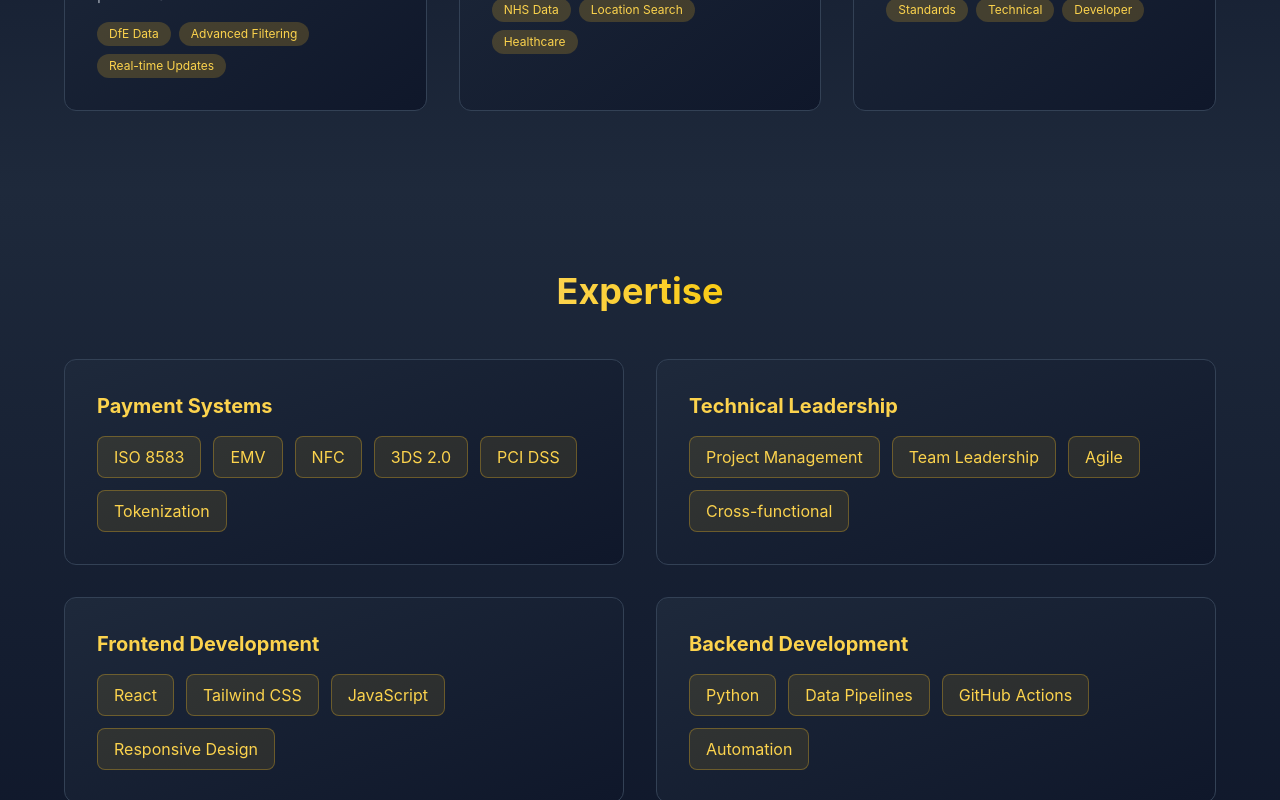
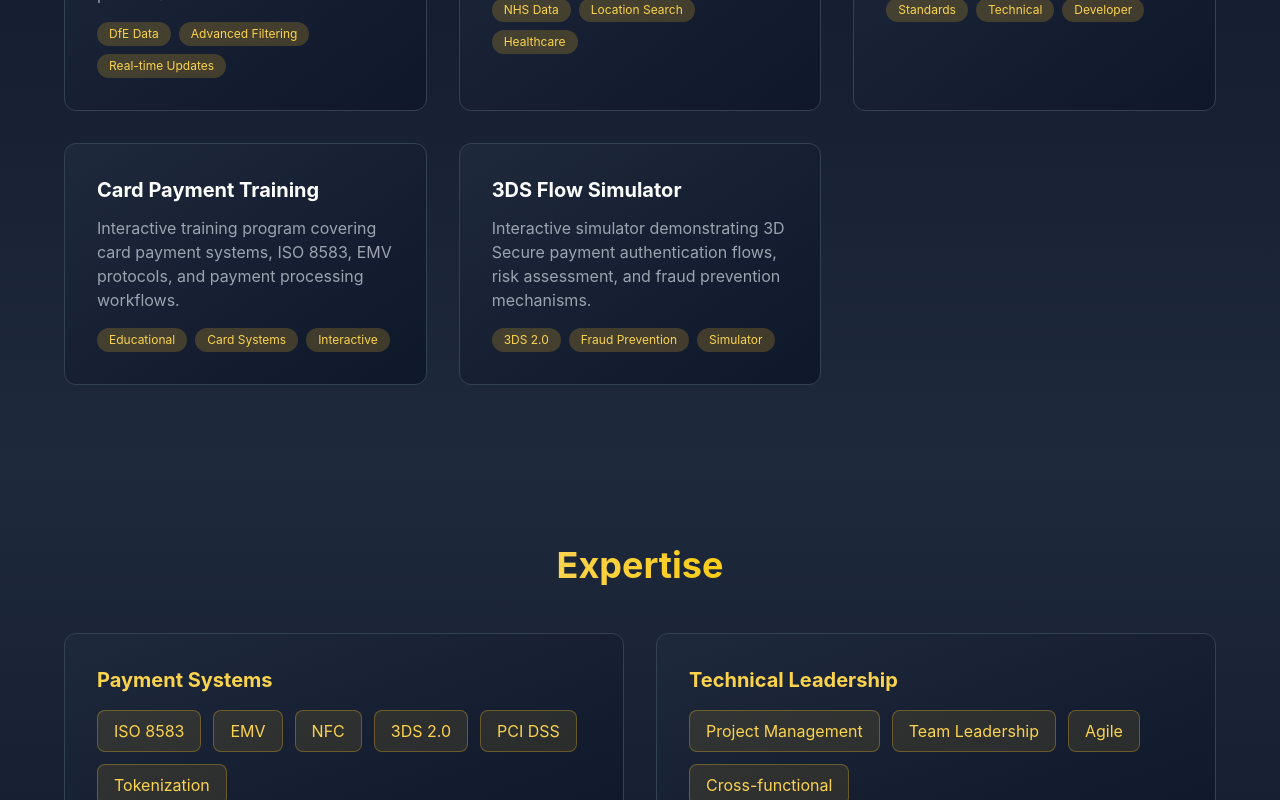
Before and after one commit to Thierry0303/thierry-portfolio, a React (Vite) app: page / in a window 1280 px wide. Shown: the part 1815-2615 px from the top of the page. Built offline with nearby package versions, Linux system fonts and the light colour scheme.

Commit message:
Update App.jsx

```diff
--- a/src/App.jsx
+++ b/src/App.jsx
@@ -447,6 +447,32 @@ export default function ThierryPortfolio() {
       link: 'https://thierry0303.github.io/paydev-docs/',
       highlights: ['Standards', 'Technical', 'Developer'],
       color: 'from-purple-600 to-purple-400'
+    },
+    {
+      titleEn: 'Card Payment Training',
+      titleFr: 'Formation aux Paiements par Carte',
+      titleEs: 'Capacitación en Pagos con Tarjeta',
+      titlePt: 'Formação em Pagamentos com Cartão',
+      descEn: 'Interactive training program covering card payment systems, ISO 8583, EMV protocols, and payment processing workflows.',
+      descFr: 'Programme de formation interactif couvrant les systèmes de paiement par carte, ISO 8583, protocoles EMV et flux de traitement des paiements.',
+      descEs: 'Programa de capacitación interactivo que cubre sistemas de pago con tarjeta, ISO 8583, protocolos EMV y flujos de procesamiento de pagos.',
+      descPt: 'Programa de formação interativa cobrindo sistemas de pagamento com cartão, ISO 8583, protocolos EMV e fluxos de processamento de pagamentos.',
+      link: 'https://thierry0303.github.io/training/',
+      highlights: ['Educational', 'Card Systems', 'Interactive'],
+      color: 'from-indigo-600 to-indigo-400'
+    },
+    {
+      titleEn: '3DS Flow Simulator',
+      titleFr: 'Simulateur de Flux 3DS',
+      titleEs: 'Simulador de Flujo 3DS',
+      titlePt: 'Simulador de Fluxo 3DS',
+      descEn: 'Interactive simulator demonstrating 3D Secure payment authentication flows, risk assessment, and fraud prevention mechanisms.',
+      descFr: 'Simulateur interactif démontrant les flux d\'authentification de paiement 3D Secure, l\'évaluation des risques et les mécanismes de prévention de la fraude.',
+      descEs: 'Simulador interactivo que demuestra flujos de autenticación de pago 3D Secure, evaluación de riesgos y mecanismos de prevención de fraude.',
+      descPt: 'Simulador interativo demonstrando fluxos de autenticação de pagamento 3D Secure, avaliação de risco e mecanismos de prevenção de fraude.',
+      link: 'https://thierry0303.github.io/Card.training/',
+      highlights: ['3DS 2.0', 'Fraud Prevention', 'Simulator'],
+      color: 'from-rose-600 to-rose-400'
     }
   ];
 
```
